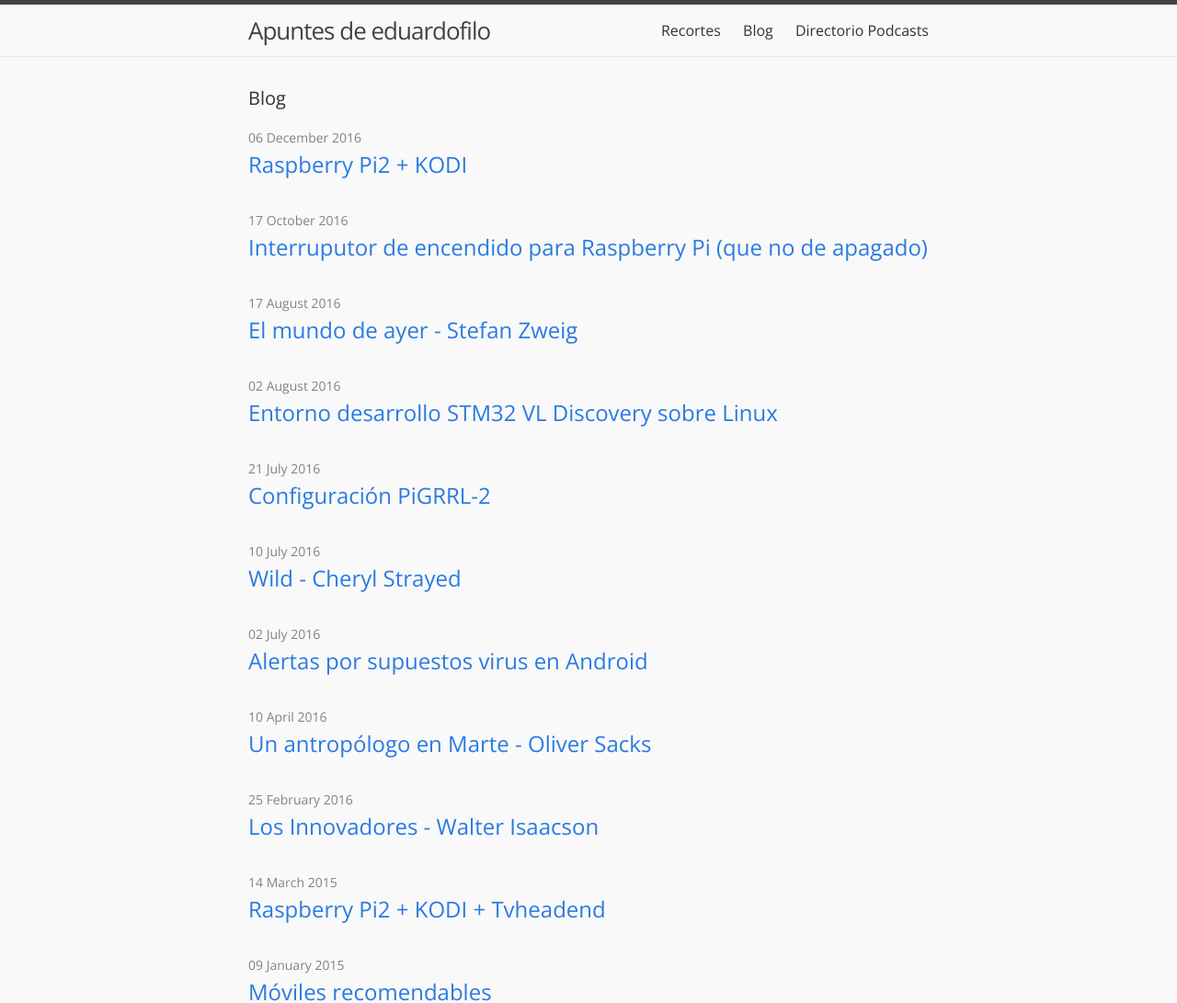
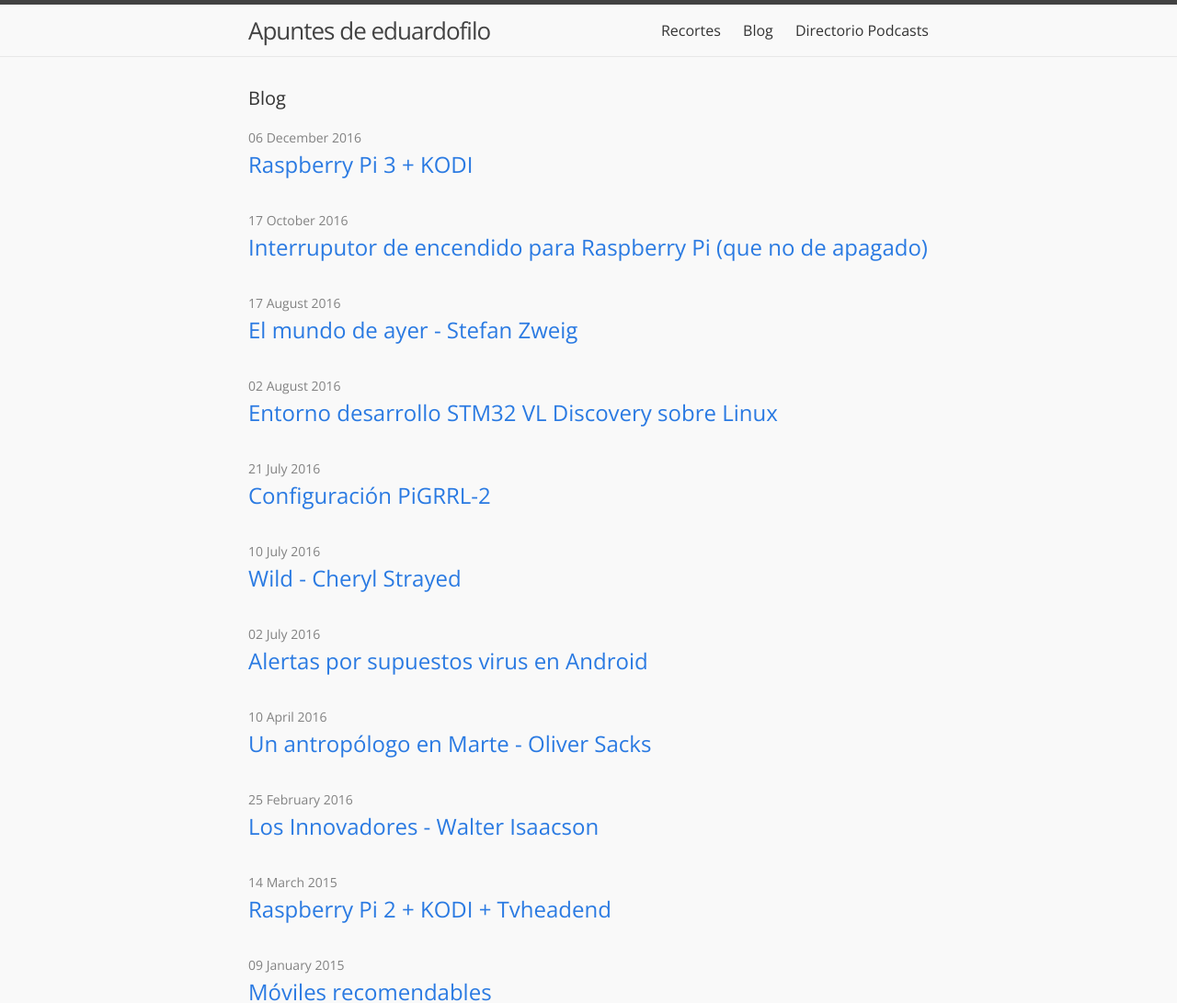
Before and after one commit to eduardofilo/eduardofilo.jekyll, a Jekyll site: the page built from blog.html, in a window 1280 px wide. Shown: the top 1091 px of the page at 92% size. Built offline with Jekyll 4.4.1, drawn with Linux system fonts in a browser that asks for light colours.

Commit message:
Corrección de título en post sobre RPi3 + Kodi.

```diff
--- a/_posts/2015-03-14-raspi2-kodi-tvheadend.md
+++ b/_posts/2015-03-14-raspi2-kodi-tvheadend.md
@@ -1,6 +1,6 @@
 ---
 layout: post
-title: "Raspberry Pi2 + KODI + Tvheadend"
+title: "Raspberry Pi 2 + KODI + Tvheadend"
 date: 2015-03-14 15:04:00
 published: true
 ---
--- a/_posts/2016-12-06-raspi3-kodi.md
+++ b/_posts/2016-12-06-raspi3-kodi.md
@@ -1,6 +1,6 @@
 ---
 layout: post
-title: "Raspberry Pi2 + KODI"
+title: "Raspberry Pi 3 + KODI"
 date: 2016-12-06 15:32:00
 published: true
 ---
```
